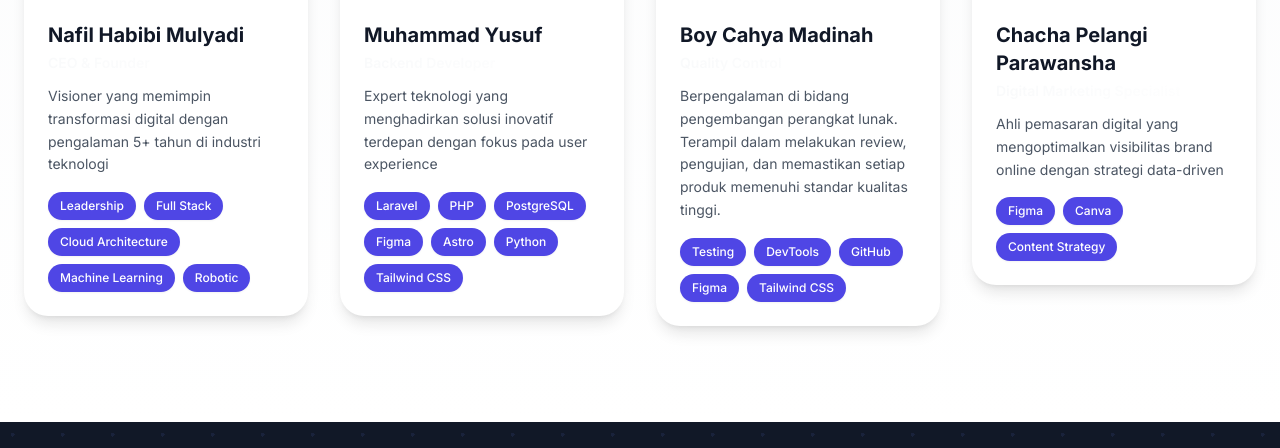
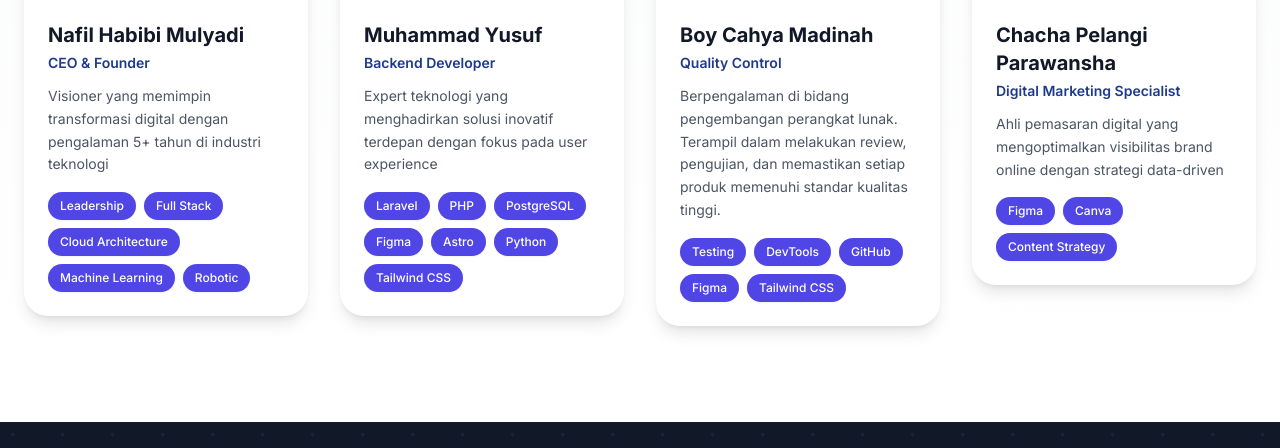
Before and after one commit to Genion-Project/GenionSite, an Astro site: page /about in a window 1280 px wide. Shown: the part 2634-3082 px from the top of the page. Built offline with nearby package versions, Linux system fonts and the light colour scheme; Astro itself is replaced by a stand-in of ours.

Commit message:
fiks founder section

```diff
--- a/src/pages/about.astro
+++ b/src/pages/about.astro
@@ -310,7 +310,7 @@ const teamMembers = [
               <!-- Content -->
               <div class="p-6">
                 <h3 class="text-xl font-bold text-gray-900 mb-1">{member.name}</h3>
-                <p class="text-transparent bg-clip-text bg-gradient-to-r {member.color} font-semibold mb-3 text-sm">{member.role}</p>
+                <p class="text-blue-900 bg-clip-text bg-gradient-to-r {member.color} font-semibold mb-3 text-sm">{member.role}</p>
                 <p class="text-gray-600 text-sm leading-relaxed mb-4">{member.description}</p>
 
                 <!-- Skills -->
```
